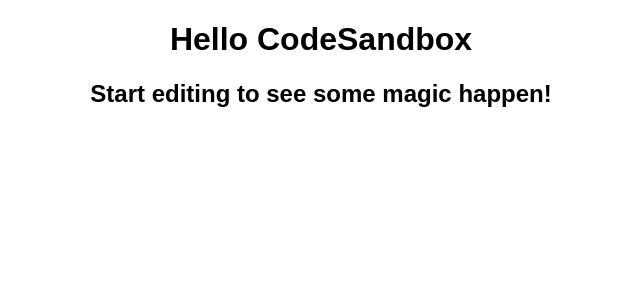
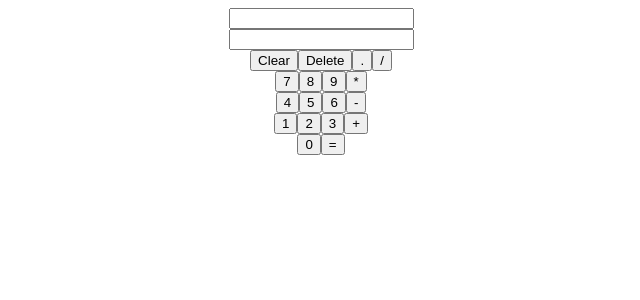
Before and after one commit to phuong0/reactJS-calculator, a React (Create React App) app: page / in a window 1280 px wide. Shown: the top 300 px of the page, without its empty margins (319-959 px from the left). Built offline with nearby package versions, Linux system fonts and the light colour scheme.

Commit message:
ui wireframe buttons, two display boxes

```diff
--- a/public/index.html
+++ b/public/index.html
@@ -1,16 +1,18 @@
 <!DOCTYPE html>
 <html lang="en">
-
   <head>
-	<meta charset="utf-8">
-	<meta name="viewport" content="width=device-width, initial-scale=1, shrink-to-fit=no">
-	<meta name="theme-color" content="#000000">
+    <meta charset="utf-8" />
+    <meta
+      name="viewport"
+      content="width=device-width, initial-scale=1, shrink-to-fit=no"
+    />
+    <meta name="theme-color" content="#000000" />
     <!--
       manifest.json provides metadata used when your web app is added to the
       homescreen on Android. See https://developers.google.com/web/fundamentals/engage-and-retain/web-app-manifest/
     -->
-	<link rel="manifest" href="%PUBLIC_URL%/manifest.json">
-	<link rel="shortcut icon" href="%PUBLIC_URL%/favicon.ico">
+    <link rel="manifest" href="%PUBLIC_URL%/manifest.json" />
+    <link rel="shortcut icon" href="%PUBLIC_URL%/favicon.ico" />
     <!--
       Notice the use of %PUBLIC_URL% in the tags above.
       It will be replaced with the URL of the `public` folder during the build.
@@ -20,7 +22,7 @@
       work correctly both with client-side routing and a non-root public URL.
       Learn how to configure a non-root public URL by running `npm run build`.
     -->
-	<title>React App</title>
+    <title>React Calculator</title>
   </head>
 
   <body>
@@ -39,5 +41,4 @@
       To create a production bundle, use `npm run build` or `yarn build`.
     -->
   </body>
-
 </html>
--- a/src/App.js
+++ b/src/App.js
@@ -1,10 +1,48 @@
 import "./styles.css";
+import React from "react";
+import Screen from "./screen.js";
+import Button from "./buttons.js";
 
 export default function App() {
+  //state keeping track of input
+  //math(calculate): array(pop/push)
+  //state keeping track of output
+  let currentNum = "";
+  let IsNum = false;
+
   return (
     <div className="App">
-      <h1>Hello CodeSandbox</h1>
-      <h2>Start editing to see some magic happen!</h2>
+      <div>
+        <Screen />
+        <div>
+          <Button label={"Clear"} />
+          <Button label={"Delete"} />
+          <Button label={"."} />
+          <Button label={"/"} />
+        </div>
+        <div>
+          <Button label={"7"} />
+          <Button label={"8"} />
+          <Button label={"9"} />
+          <Button label={"*"} />
+        </div>
+        <div>
+          <Button label={"4"} />
+          <Button label={"5"} />
+          <Button label={"6"} />
+          <Button label={"-"} />
+        </div>
+        <div>
+          <Button label={"1"} />
+          <Button label={"2"} />
+          <Button label={"3"} />
+          <Button label={"+"} />
+        </div>
+        <div>
+          <Button label={"0"} />
+          <Button label={"="} />
+        </div>
+      </div>
     </div>
   );
 }
--- /dev/null
+++ b/src/buttons.js
@@ -0,0 +1,8 @@
+//each button has a unique prop to pass through, so don't need a lot of components
+import React from "react";
+
+function Button(props) {
+  return <input type="button" value={props.label} />;
+}
+
+export default Button;
--- /dev/null
+++ b/src/display_box.js
@@ -0,0 +1,11 @@
+import React from "react";
+
+function DisplayBox(props) {
+  return (
+    <div>
+      <input type="text" readOnly />
+    </div>
+  );
+}
+
+export default DisplayBox;
--- /dev/null
+++ b/src/screen.js
@@ -0,0 +1,13 @@
+import React from "react";
+import DisplayBox from "./display_box.js";
+
+function Screen(props) {
+  return (
+    <div>
+      <DisplayBox />
+      <DisplayBox />
+    </div>
+  );
+}
+
+export default Screen;
```
Lines whose indentation alone changed are shown as unchanged.
